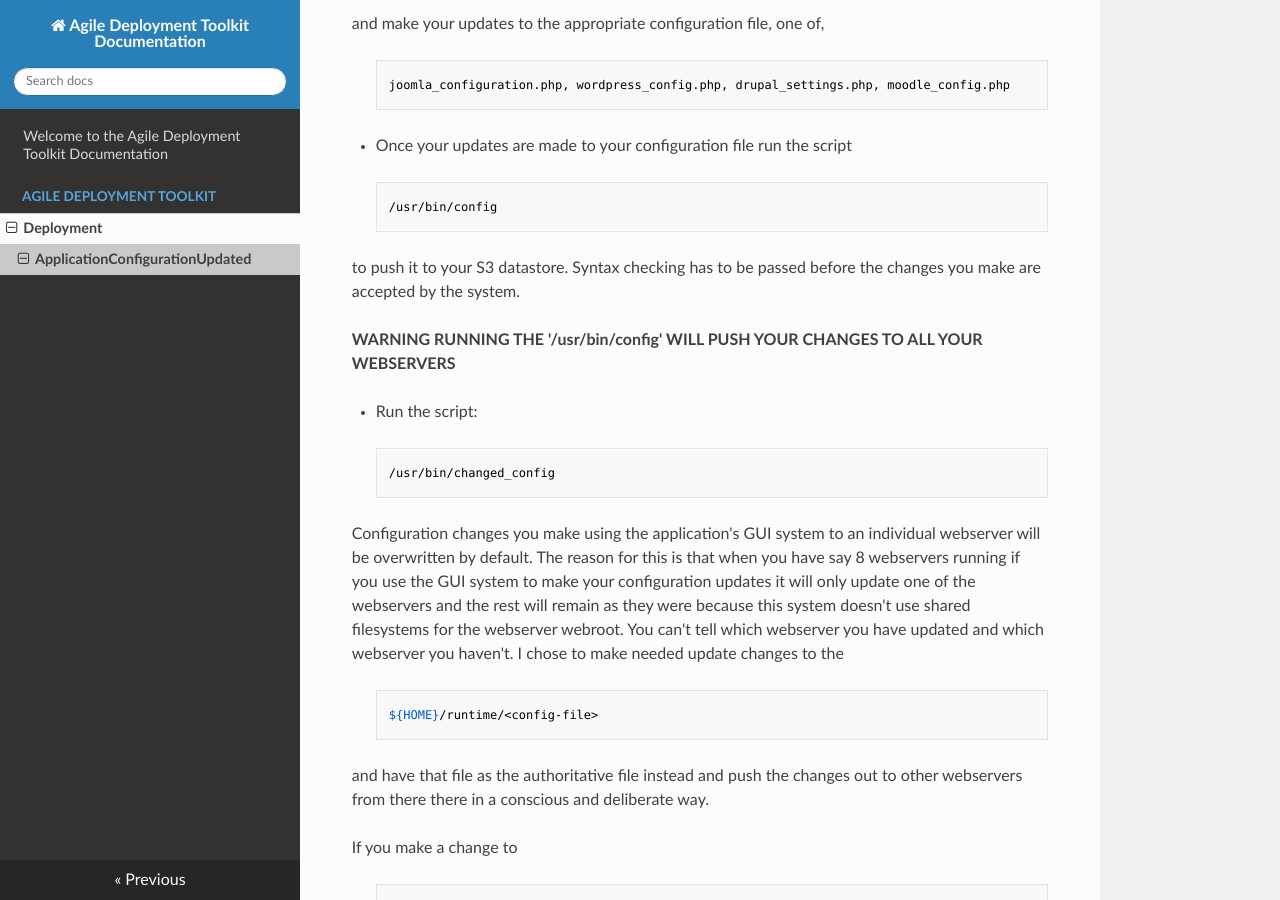
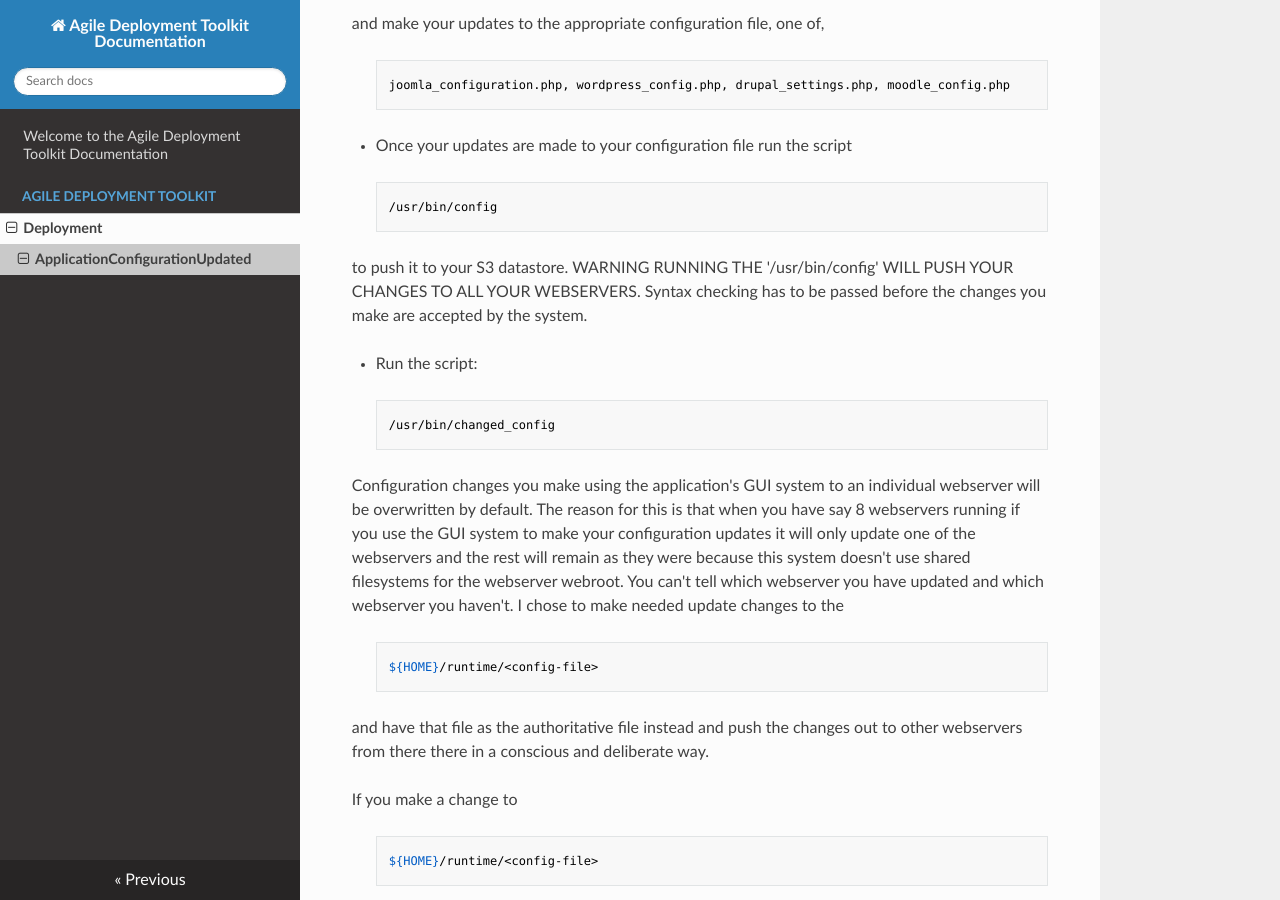
Before and after one commit to wintersys-projects/adt-documentation, an MkDocs documentation site: the page built from docs/Agile Deployment Toolkit/Deployment/ApplicationConfigurationUpdated.md, in a window 1280 px wide and 900 px high, scrolled down 741 px. Built offline with MkDocs 1.6.1, drawn with Linux system fonts in a browser that asks for light colours; nearby versions of some CDN libraries.

```diff
--- a/docs/Agile Deployment Toolkit/Deployment/ApplicationConfigurationUpdated.md
+++ b/docs/Agile Deployment Toolkit/Deployment/ApplicationConfigurationUpdated.md
@@ -27,9 +27,7 @@ and make your updates to the appropriate configuration file, one of,
 
 >     /usr/bin/config
 
-to push it to your S3 datastore. Syntax checking has to be passed before the changes you make are accepted by the system.
-
-**WARNING RUNNING THE '/usr/bin/config' WILL PUSH YOUR CHANGES TO ALL YOUR WEBSERVERS**
+to push it to your S3 datastore. WARNING RUNNING THE '/usr/bin/config' WILL PUSH YOUR CHANGES TO ALL YOUR WEBSERVERS. Syntax checking has to be passed before the changes you make are accepted by the system.
 
 - Run the script:
 
```
